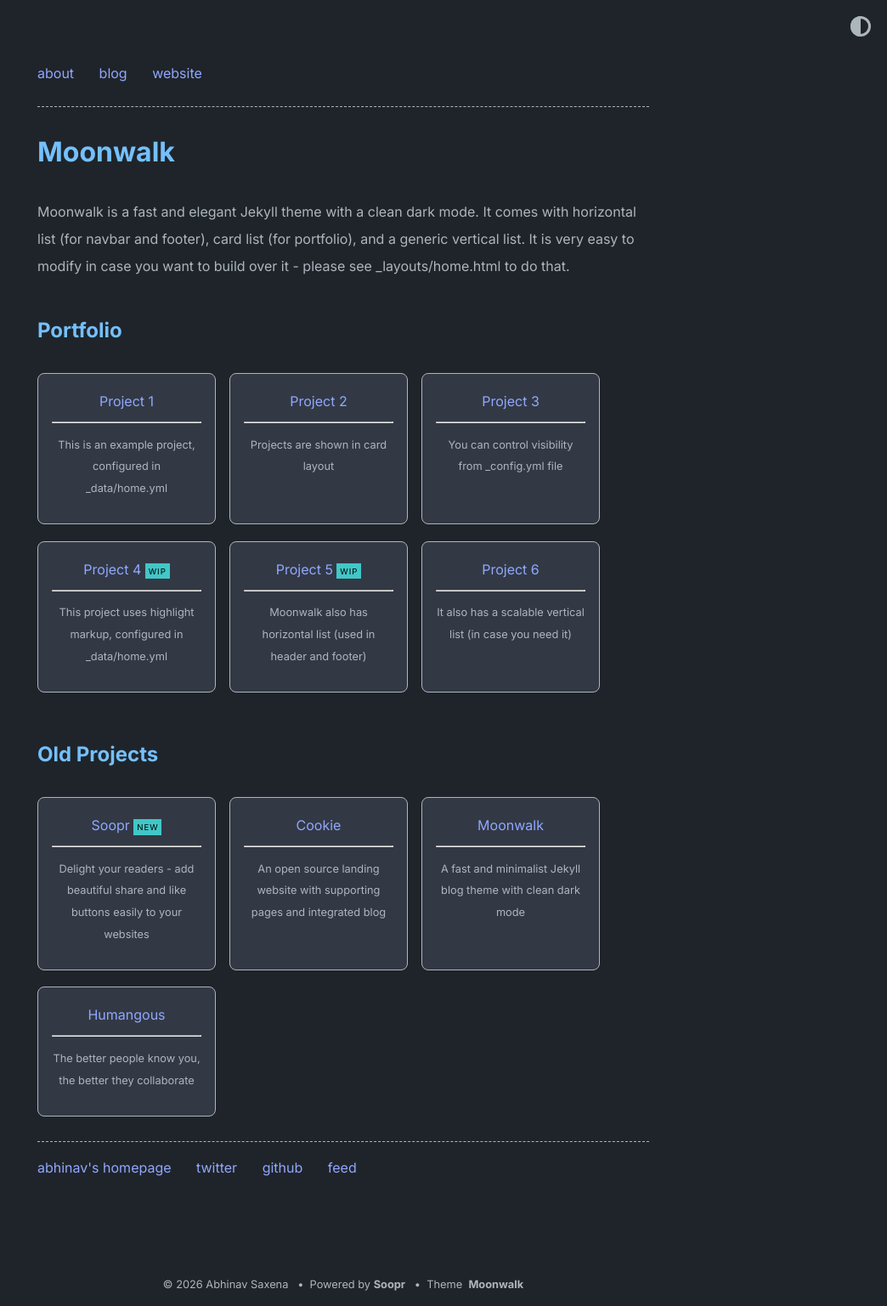
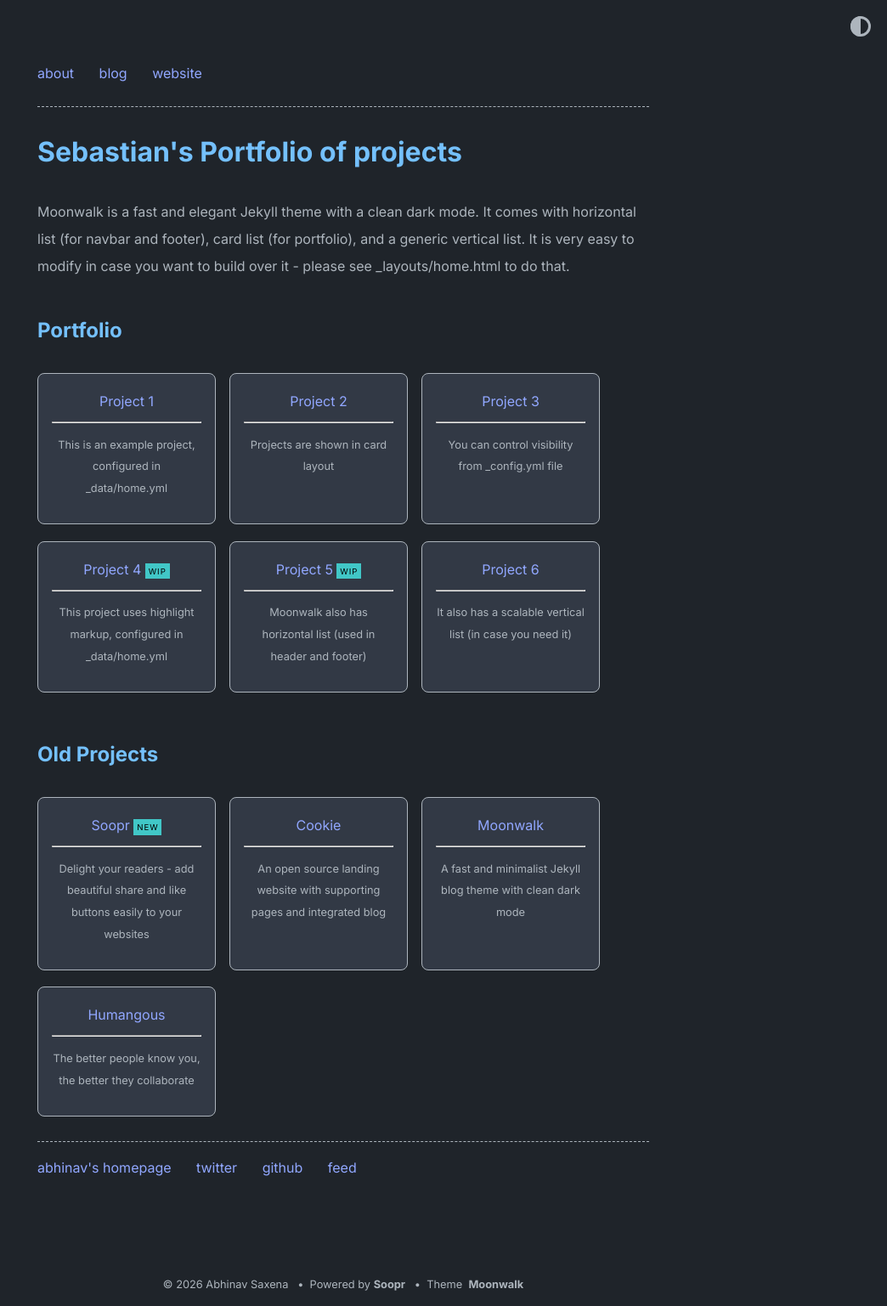
Before and after one commit to Sebastianmerc/Sebastianmerc.github.io, a Jekyll site: the page built from index.md, in a window 1280 px wide. Shown: the whole page at 85% size, without its empty margins (236-1280 px from the left). Built offline with Jekyll 4.4.1, drawn with Linux system fonts in a browser that asks for light colours.

Commit message:
Update _config.yml

```diff
--- a/_config.yml
+++ b/_config.yml
@@ -1,4 +1,4 @@
-title: Moonwalk
+title: "Sebastian's Portfolio of projects"
 author: Abhinav Saxena
 url: https://www.sebastianmerc.github.io # root address of the site
 description: > # description of the site (multiple lines allowed)
```
